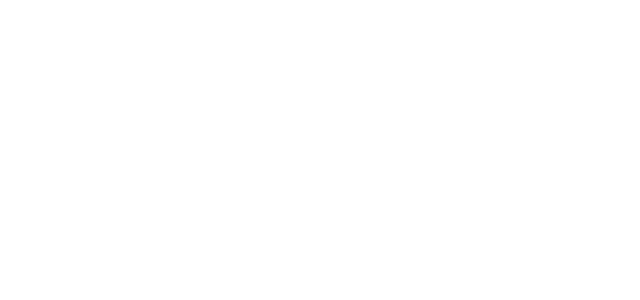
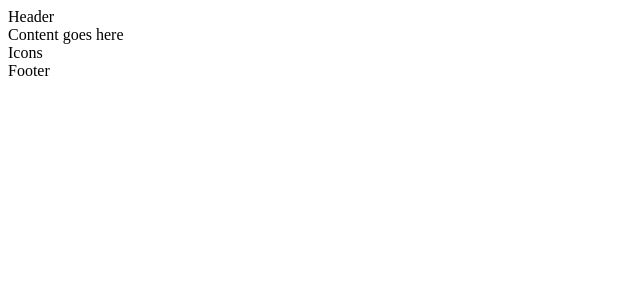
Before and after one commit to StefaniaSgreva/vite-comics, a Vue app: page / in a window 1280 px wide. Shown: the top 300 px of the page, without its empty margins (0-640 px from the left). Built offline with nearby package versions, Linux system fonts and the light colour scheme.

Commit message:
added components

```diff
--- a/src/App.vue
+++ b/src/App.vue
@@ -1,12 +1,23 @@
-
 <template>
-  <div>
-
-  </div>
+  <HeaderComponent/>
+  <DarkContentSection/>
+  <BlueIconSection/>
+  <FooterComponent/>
 </template>
 
 <script>
+import HeaderComponent from './components/HeaderComponent.vue';
+import DarkContentSection from './components/DarkContentSection.vue';
+import BlueIconSection from './components/BlueIconSection.vue';
+import FooterComponent from './components/FooterComponent.vue';
+
   export default {
+    components:{
+      HeaderComponent,
+      DarkContentSection,
+      BlueIconSection,
+      FooterComponent
+    }
 
   }
 </script>
--- /dev/null
+++ b/src/components/BlueIconSection.vue
@@ -0,0 +1,15 @@
+<template>
+    <section class="menu-icons">
+        Icons
+    </section>
+</template>
+
+<script>
+    export default {
+        name: 'BlueIconSection',
+    }
+</script>
+
+<style lang="scss" scoped>
+
+</style>
--- /dev/null
+++ b/src/components/DarkContentSection.vue
@@ -0,0 +1,15 @@
+<template>
+    <section class="dark">
+        Content goes here
+    </section>
+</template>
+
+<script>
+    export default {
+        name: 'DarkContentSection',
+    }
+</script>
+
+<style lang="scss" scoped>
+
+</style>
--- /dev/null
+++ b/src/components/FooterComponent.vue
@@ -0,0 +1,15 @@
+<template>
+    <footer>
+        Footer
+    </footer>
+</template>
+
+<script>
+    export default {
+        name: 'FooterComponent',
+    }
+</script>
+
+<style lang="scss" scoped>
+
+</style>
--- /dev/null
+++ b/src/components/HeaderComponent.vue
@@ -0,0 +1,15 @@
+<template>
+    <header>
+        Header
+    </header>
+</template>
+
+<script>
+    export default {
+        name: 'HeaderComponent',
+    }
+</script>
+
+<style lang="scss" scoped>
+
+</style>
```
